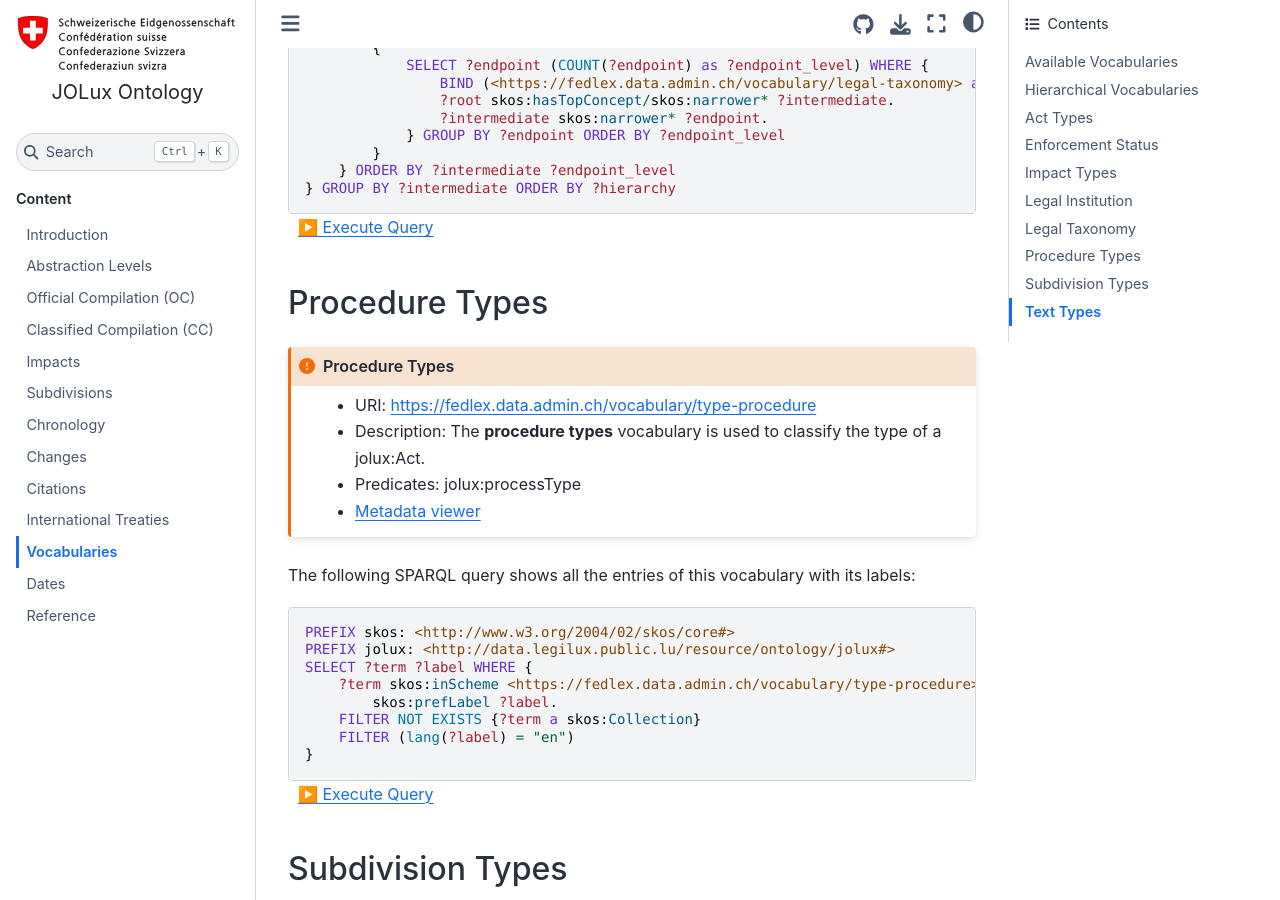
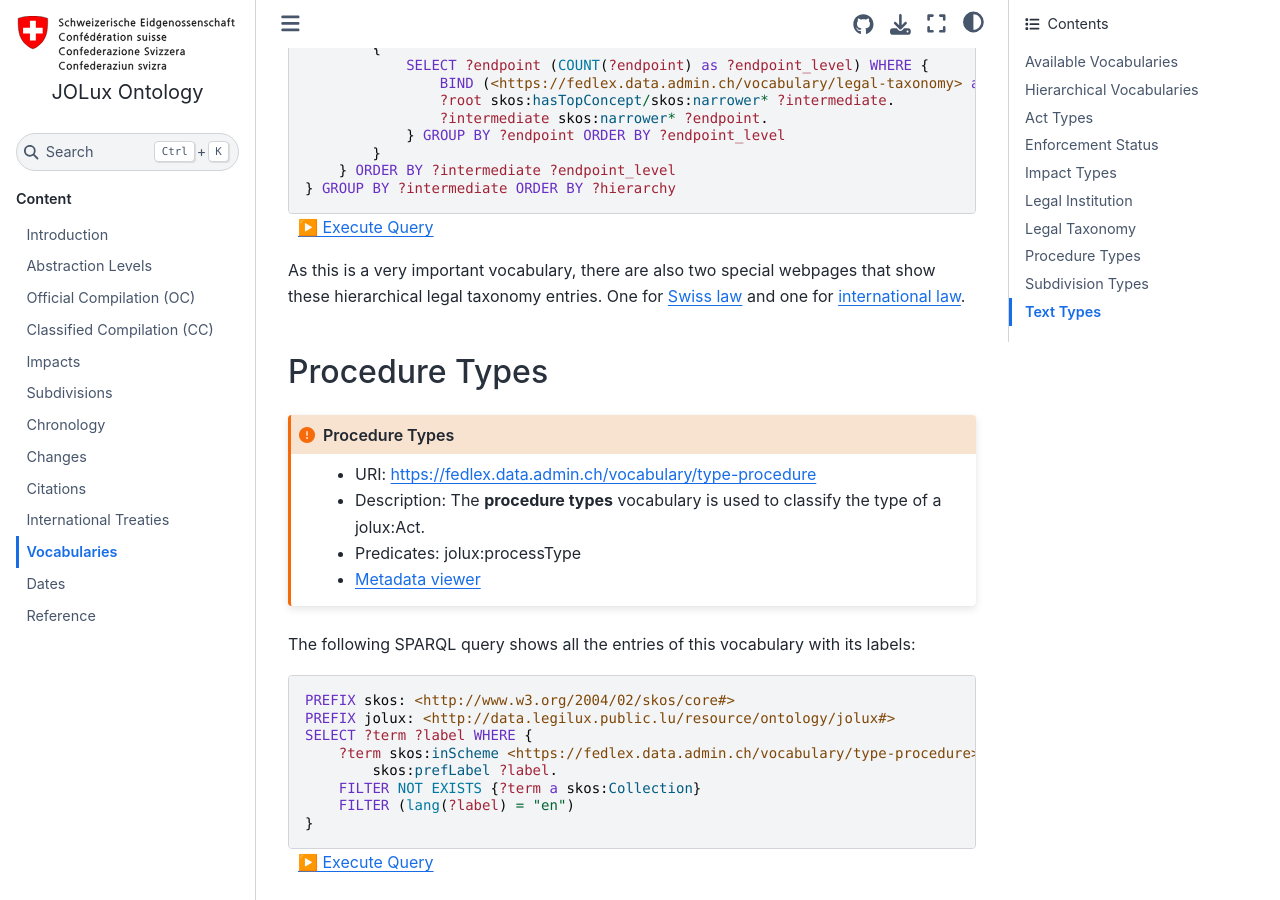
Before and after one commit to swiss/fedlex-jolux, a Sphinx documentation site: the page built from doc/vocabularies.md, in a window 1280 px wide and 900 px high, scrolled down 5591 px. Built offline with Sphinx 7.4.7 and the Sphinx Book theme 1.1.4, drawn with Linux system fonts in a browser that asks for light colours; some of the changed lines change nothing that is shown; some of the changed text lies outside the part shown.

Commit message:
process rewiews

````diff
--- a/doc/vocabularies.md
+++ b/doc/vocabularies.md
@@ -8,30 +8,30 @@
 
 As all vocabularies are modelled as having the class [skos:ConceptScheme](https://www.w3.org/TR/skos-reference/#schemes), the metadata viewer can give all the vocabularies as incoming relations to skos:ConceptScheme and therefore serves as an [overview on all available vocabularies](https://fedlex.data.admin.ch/de-CH/metadata?value=http:%2F%2Fwww.w3.org%2F2004%2F02%2Fskos%2Fcore%23ConceptScheme).
 
-In addition, the following SPARQL query shows all vocabularies with its name in English, German and French. The name is either `purl:title` where available and otherwise `rdfs:label` or empty if there is neither:
+In addition, the following SPARQL query shows all vocabularies with its name in English, German and French. The name is either `dcterms:title` where available and otherwise `rdfs:label` or empty if there is neither:
 
 ```sparql
 PREFIX rdfs: <http://www.w3.org/2000/01/rdf-schema#>
-PREFIX purl: <http://purl.org/dc/terms/>
+PREFIX dcterms: <http://purl.org/dc/terms/>
 PREFIX skos: <http://www.w3.org/2004/02/skos/core#>
 SELECT DISTINCT ?vocabulary ?name_en ?name_de ?name_fr WHERE {
     ?vocabulary a skos:ConceptScheme.
 
   # English title
   OPTIONAL {
-    ?vocabulary purl:title ?title_en .
+    ?vocabulary dcterms:title ?title_en .
     FILTER(LANG(?title_en) = "en")
   }
 
   # German title
   OPTIONAL {
-    ?vocabulary purl:title ?title_de .
+    ?vocabulary dcterms:title ?title_de .
     FILTER(LANG(?title_de) = "de")
   }
 
   # French title
   OPTIONAL {
-    ?vocabulary purl:title ?title_fr .
+    ?vocabulary dcterms:title ?title_fr .
     FILTER(LANG(?title_fr) = "fr")
   }
 
@@ -66,7 +66,7 @@
 
 ```sparql
 PREFIX rdfs: <http://www.w3.org/2000/01/rdf-schema#>
-PREFIX purl: <http://purl.org/dc/terms/>
+PREFIX dcterms: <http://purl.org/dc/terms/>
 PREFIX skos: <http://www.w3.org/2004/02/skos/core#>
 SELECT DISTINCT ?vocabulary ?name_en WHERE {
     ?vocabulary a skos:ConceptScheme;
@@ -75,7 +75,7 @@
 
   # English title
   OPTIONAL {
-    ?vocabulary purl:title ?title_en .
+    ?vocabulary dcterms:title ?title_en .
     FILTER(LANG(?title_en) = "en")
   }
 
@@ -252,6 +252,8 @@
 } GROUP BY ?intermediate ORDER BY ?hierarchy
 ```
 
+As this is a very important vocabulary, there are also two special webpages that show these hierarchical legal taxonomy entries. One for [Swiss law](https://www.fedlex.admin.ch/en/cc/internal-law/1) and one for [international law](https://www.fedlex.admin.ch/en/cc/international-law/0.1).
+
 ## Procedure Types
 
 :::{admonition} Procedure Types
````
Also changed, not shown: doc/img/ontology_elements.png, 1 other file.
